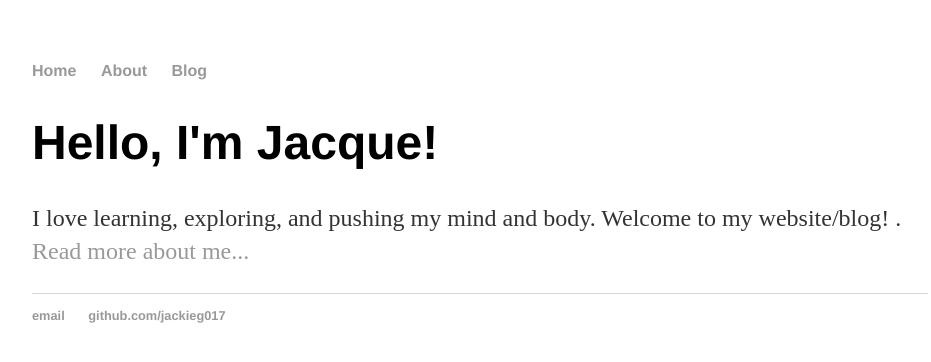
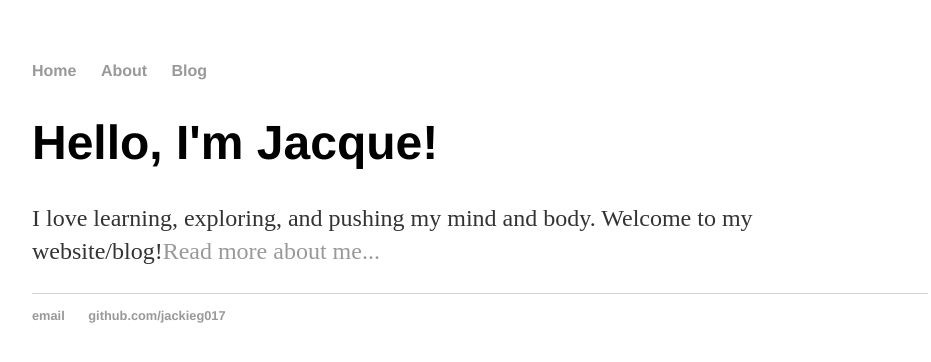
Before and after one commit to jackieg017/jackieg017.github.io, a Jekyll site: the page built from index.html, in a window 1280 px wide. Shown: the top 362 px of the page, without its empty margins (160-1091 px from the left). Built offline with Jekyll 4.4.1, drawn with Linux system fonts in a browser that asks for light colours.

Commit message:
fix typo

```diff
--- a/index.html
+++ b/index.html
@@ -4,6 +4,6 @@ title: Jacque
 ---
 <div class="blurb">
 	<h1>Hello, I'm Jacque!</h1>
-	<p>I love learning, exploring, and pushing my mind and body. Welcome to my website/blog! . <a href="/about">Read more
+	<p>I love learning, exploring, and pushing my mind and body. Welcome to my website/blog!<a href="/about">Read more
 			about me...</a></p>
 </div><!-- /.blurb -->
```
